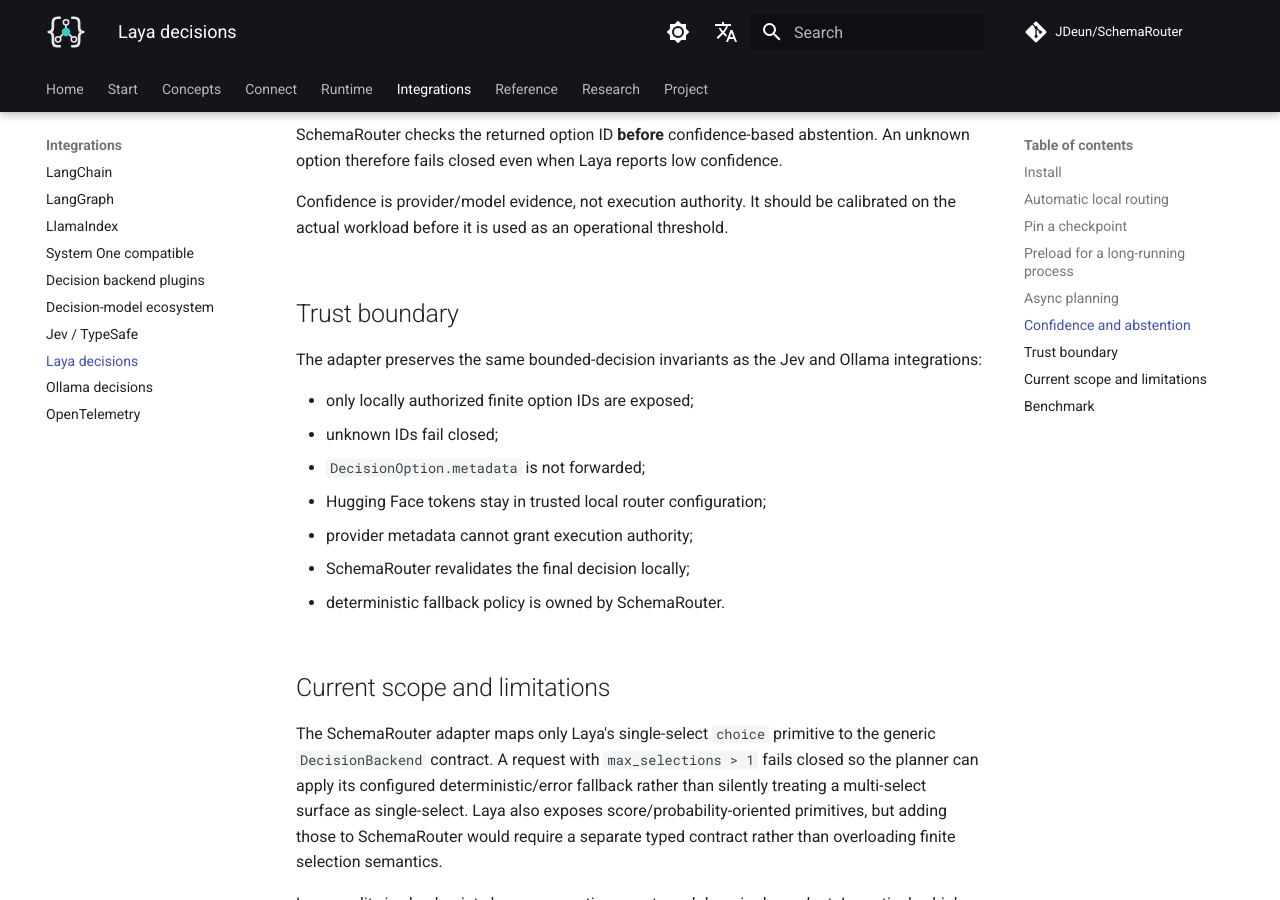
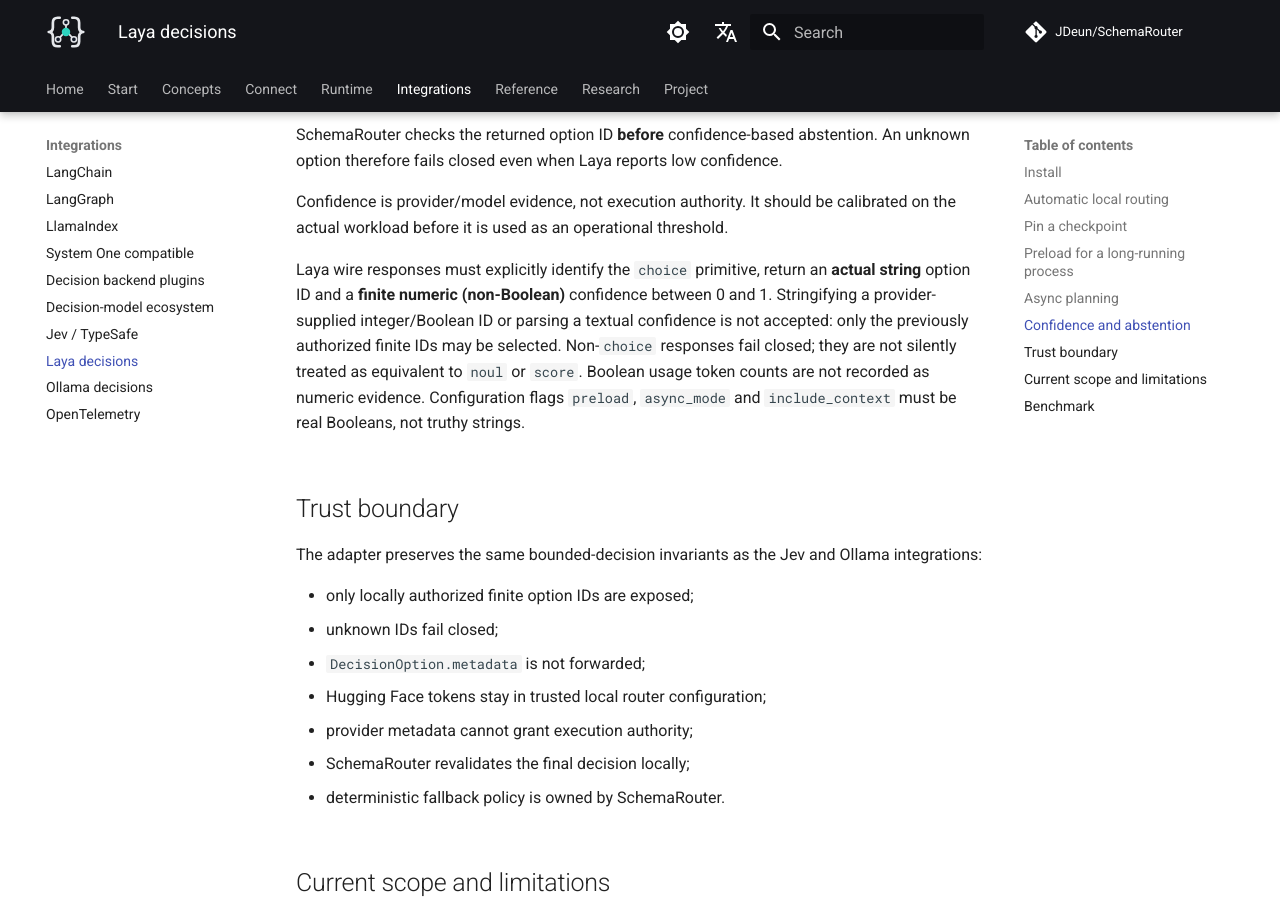
Before and after one commit to JDeun/SchemaRouter, an MkDocs documentation site: the page built from docs/integrations/laya.md, in a window 1280 px wide and 900 px high, scrolled down 2870 px. Built offline with MkDocs 1.6.1 and Material for MkDocs 9.7.7, drawn with Linux system fonts in a browser that asks for light colours; comment, search, counter and statistics services are not loaded.

Commit message:
docs(#1313): document strict native Laya choice and configuration boundary

```diff
--- a/docs/integrations/laya.md
+++ b/docs/integrations/laya.md
@@ -128,6 +128,15 @@
 Confidence is provider/model evidence, not execution authority. It should be calibrated on the
 actual workload before it is used as an operational threshold.
 
+Laya wire responses must explicitly identify the `choice` primitive, return an
+**actual string** option ID and a **finite numeric (non-Boolean)** confidence
+between 0 and 1. Stringifying a provider-supplied integer/Boolean ID or parsing
+a textual confidence is not accepted: only the previously authorized finite
+IDs may be selected. Non-`choice` responses fail closed; they are not silently
+treated as equivalent to `noul` or `score`. Boolean usage token counts are not
+recorded as numeric evidence. Configuration flags `preload`, `async_mode`
+and `include_context` must be real Booleans, not truthy strings.
+
 ## Trust boundary
 
 The adapter preserves the same bounded-decision invariants as the Jev and Ollama integrations:
```
